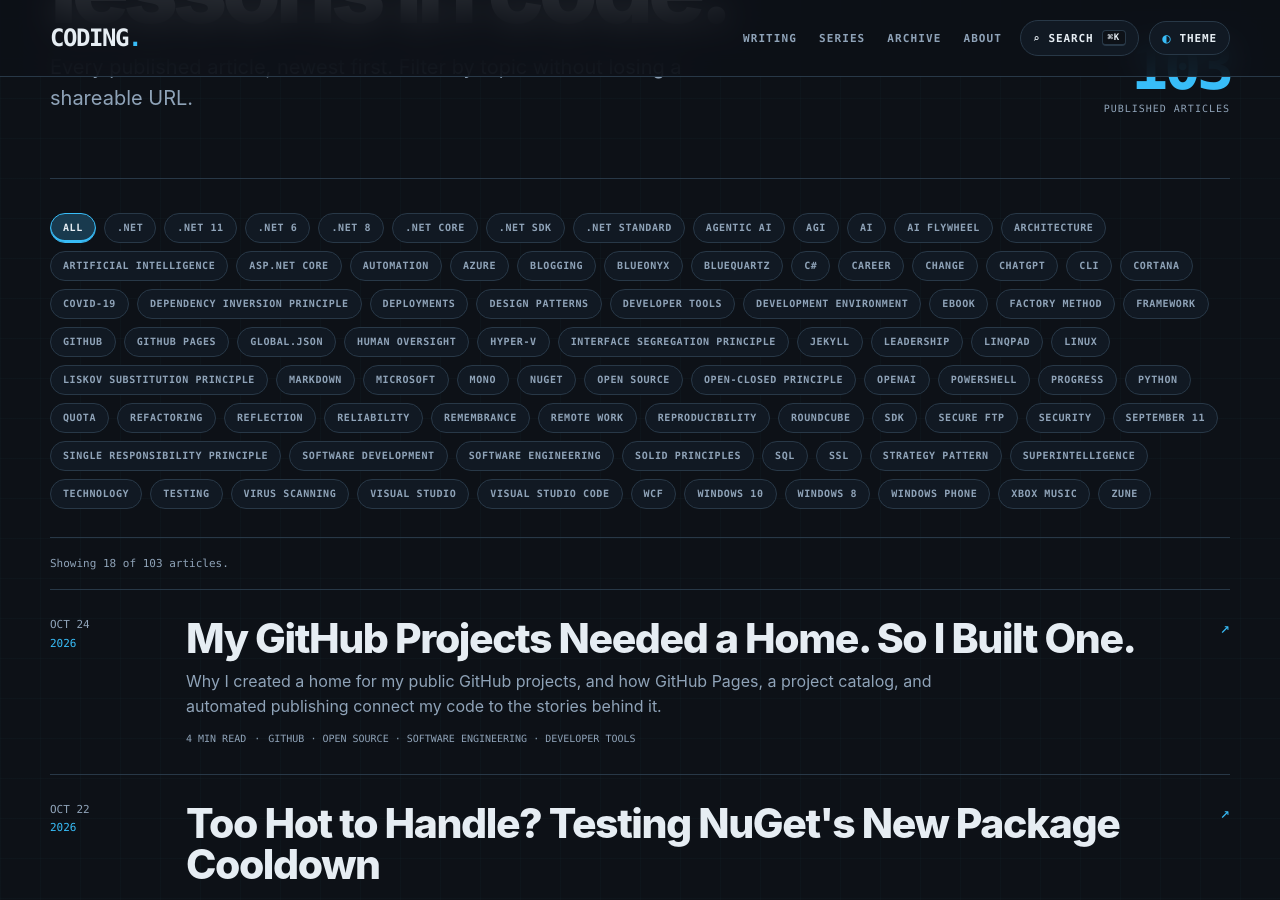
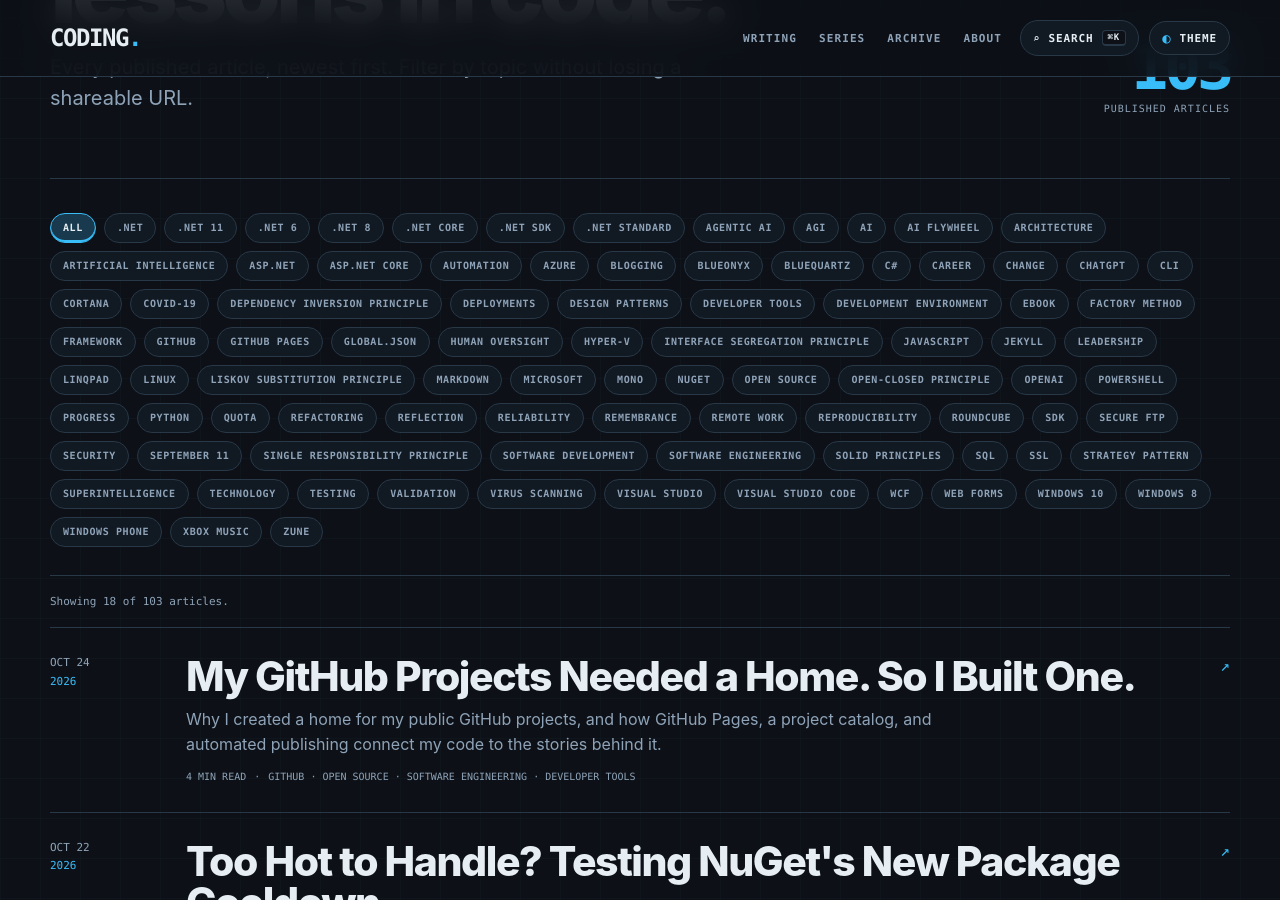
Before and after one commit to infoconex/coding-blog, a Jekyll site: the page built from writing/index.html, in a window 1280 px wide and 900 px high, scrolled down 382 px. Built offline with Jekyll 4.4.1, drawn with Linux system fonts in a browser that asks for light colours.

Commit message:
Add descriptive topic tags to historical ASP.NET validation article

```diff
--- a/post/2010/10/11/ASPNET-CustomValidator-that-validates-multiple-controls-using-both-Server-Side-and-Client-Side-scripting/index.md
+++ b/post/2010/10/11/ASPNET-CustomValidator-that-validates-multiple-controls-using-both-Server-Side-and-Client-Side-scripting/index.md
@@ -2,7 +2,7 @@
 title: "ASP.NET CustomValidator that validates multiple controls using both Server Side and Client Side scripting"
 date: "2010-10-11"
 description: "Learn how to validate multiple ASP.NET Web Forms controls with a CustomValidator using both client-side JavaScript and server-side validation logic."
-tags: []
+tags: ["ASP.NET", "Web Forms", "C#", "JavaScript", "Validation"]
 slug: "asp-net-customvalidator-that-validates-multiple-controls-using-both-server-side-and-client-side-scripting"
 author: "Jim Scott"
 originalUrl: "http://coding.infoconex.com/post/2010/10/11/ASPNET-CustomValidator-that-validates-multiple-controls-using-both-Server-Side-and-Client-Side-scripting"
```
